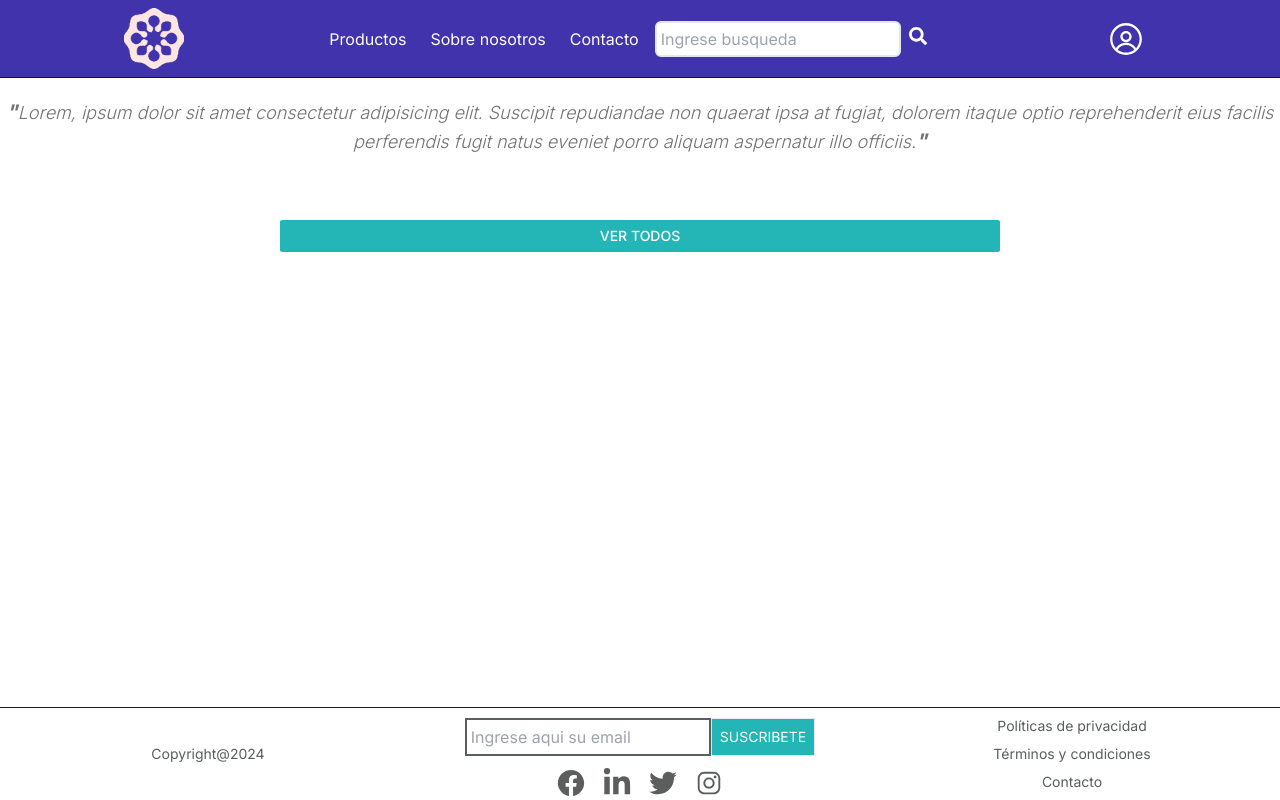
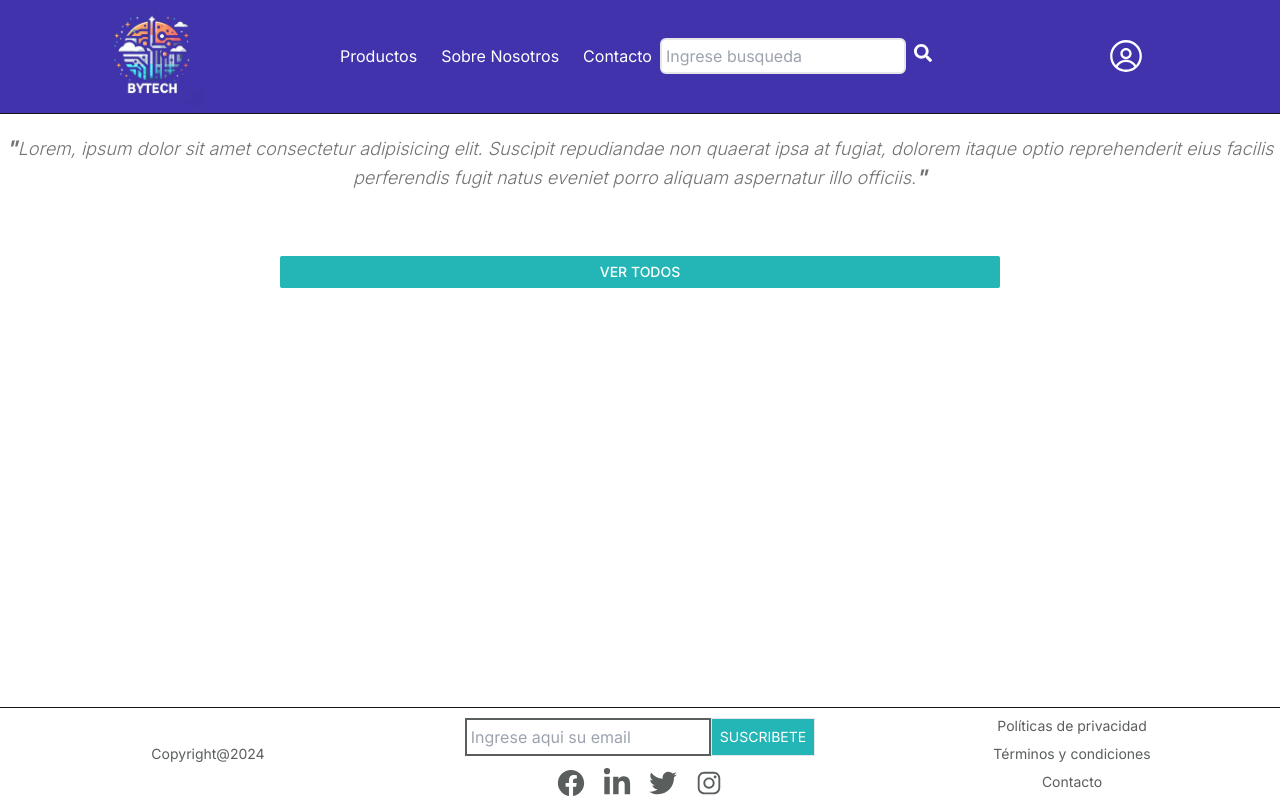
Before and after one commit to No-Country-simulation/c21-67-t-python-react, a Next.js app in the folder Front-End/bytech/: page / in a window 1280 px wide. Built offline with nearby package versions, Linux system fonts and the light colour scheme.

Commit message:
cambio de logo y correcciones en header

```diff
--- a/Front-End/bytech/src/components/header/Header.tsx
+++ b/Front-End/bytech/src/components/header/Header.tsx
@@ -13,17 +13,15 @@ export const Header = () => {
     <>
       <div className="grid grid-cols-4 gap-4 bg-primary mt-0  place-items-center">
         <div className="p-2 mx-2">
-          <img alt="imagen del logo" src="/logo.png" width={60} height={60} />
+          <img alt="imagen del logo" src="/logo.png" width={100} height={100} />
         </div>
-        <div className="col-span-2 justify-around lg:flex sm:max-lg:hidden">
+        <div className="col-span-2 justify-around lg:flex sm:max-lg:hidden gap-2 flex-wrap">
           <div className="flex gap-6 items-center text-background">
             <Link href="/products">Productos</Link>
-
-            <Link href="/about">Sobre nosotros</Link>
-
+            <Link href="/about">Sobre Nosotros</Link>
             <Link href="contact">Contacto</Link>
           </div>
-          <div className="mx-4 lg:block md:hidden">
+          <div className=" lg:block md:hidden">
             <input
               type="text"
               name="search"
@@ -35,15 +33,17 @@ export const Header = () => {
             </button>
           </div>
         </div>
-        <div className=" block text-4xl sm:max-lg:hidden ">
-          <RxAvatar color="white"></RxAvatar>
+        <div className="block text-4xl sm:max-lg:hidden col-end-5">
+          <Link href="/login">
+            <RxAvatar color="white"></RxAvatar>
+          </Link>
         </div>
 
         {/* Menú hamburguesa */}
-        <div className="container mx-auto col-span-2 flex justify-end h-full py-4 px-4 gap-4 lg:hidden md:flex place-items-center">
+        <div className="container mx-auto col-end-5 col-span-2 flex justify-end h-full py-4 px-4 gap-4 lg:hidden md:flex place-items-center">
           <div className="relative inline-block text-left">
             <button onClick={() => setIsVisible(!IsVisible)}>
-              <GiHamburgerMenu className="size-8" color="white" />
+              <GiHamburgerMenu className="size-9" color="white" />
             </button>
             {IsVisible && (
               <div
@@ -54,14 +54,12 @@ export const Header = () => {
               >
                 <div className="flex flex-col flex-wrap gap-2 text-white divide-y divide-secondary">
                   <Link href="/products">Productos</Link>
-                  <Link href="/about">Sobre nosotros</Link>
+                  <Link href="/about">Sobre Nosotros</Link>
                   <Link href="contact">Contacto</Link>
+                  <Link href="/login">Inicio Sesion</Link>
                 </div>
               </div>
             )}
-          </div>
-          <div className="text-4xl">
-            <RxAvatar color="white"></RxAvatar>
           </div>
         </div>
       </div>
```
Also changed, not shown: Front-End/bytech/public/logo.png.
